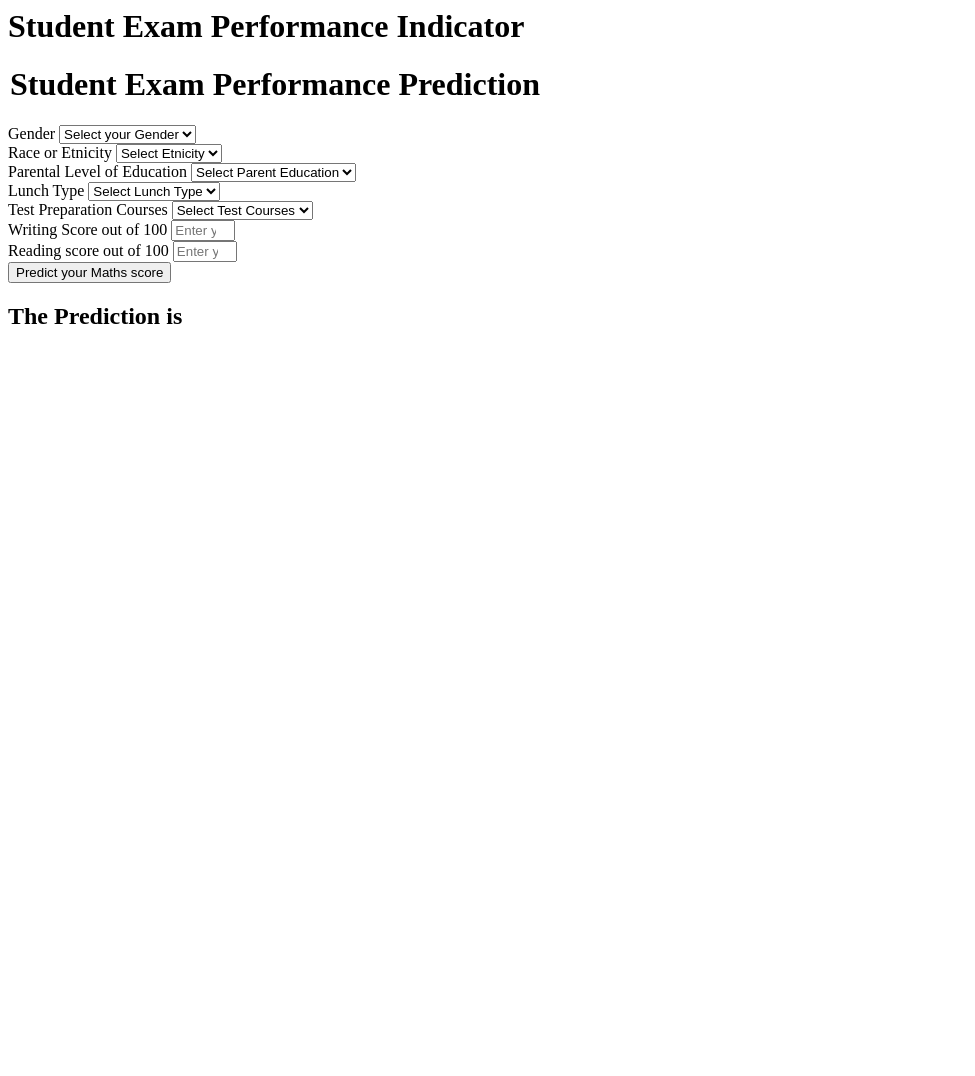
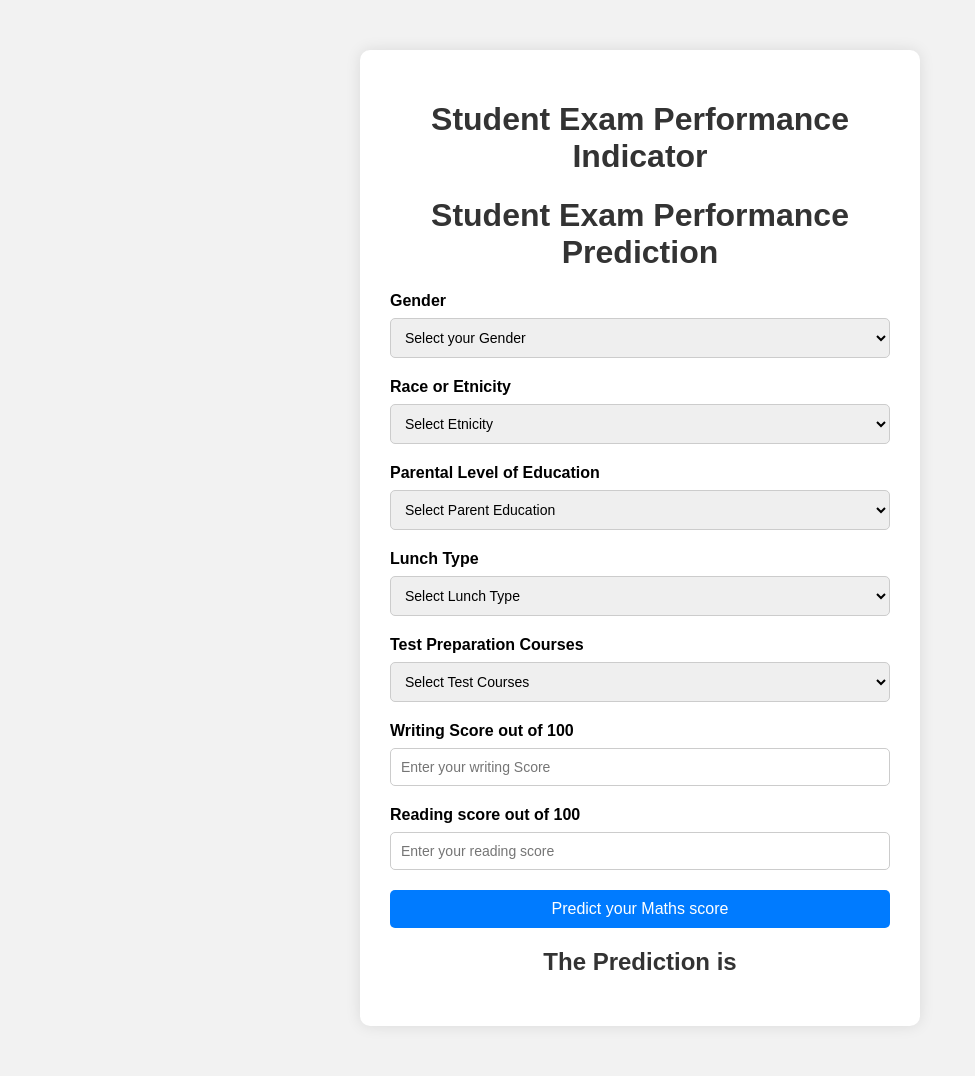
Before and after one commit to AjayS1509/mlproject, a Flask app: page /predictdata in a window 1280 px wide. Shown: the whole page, without its empty margins (0-975 px from the left). Before the commit the page ends 324 px from the top, so only its background shows below. Run offline with Flask 3, Linux system fonts and the light colour scheme.

Commit message:
css added

```diff
--- a/templates/home.html
+++ b/templates/home.html
@@ -1,4 +1,69 @@
-<html>
+<!DOCTYPE html>
+<html lang="en">
+<head>
+    <meta charset="UTF-8">
+    <title>Student Exam Performance Indicator</title>
+    <style>
+        body {
+            background-color: #f2f2f2;
+            font-family: Arial, sans-serif;
+            margin: 0;
+            padding: 0;
+        }
+
+        .login {
+            width: 500px;
+            margin: 50px auto;
+            padding: 30px;
+            background-color: #ffffff;
+            box-shadow: 0 0 15px rgba(0, 0, 0, 0.1);
+            border-radius: 10px;
+        }
+
+        h1, h2, legend {
+            text-align: center;
+            color: #333;
+        }
+
+        .mb-3 {
+            margin-bottom: 20px;
+        }
+
+        label {
+            display: block;
+            margin-bottom: 8px;
+            font-weight: bold;
+        }
+
+        select, input[type="number"], .form-control {
+            width: 100%;
+            padding: 10px;
+            font-size: 14px;
+            border-radius: 5px;
+            border: 1px solid #ccc;
+            box-sizing: border-box;
+        }
+
+        .btn-primary {
+            background-color: #007bff;
+            color: white;
+            padding: 10px 15px;
+            border: none;
+            border-radius: 5px;
+            font-size: 16px;
+            width: 100%;
+            cursor: pointer;
+        }
+
+        .btn-primary:hover {
+            background-color: #0056b3;
+        }
+
+        .placeholder {
+            color: #999;
+        }
+    </style>
+</head>
 <body>
     <div class="login">
         <h1>Student Exam Performance Indicator</h1>
@@ -7,112 +72,77 @@
             <h1>
                 <legend>Student Exam Performance Prediction</legend>
             </h1>
+
             <div class="mb-3">
                 <label class="form-label">Gender</label>
-                    <select class="form-control" name="gender" id="" placeholder="Enter your Gender" required>
+                <select class="form-control" name="gender" required>
                     <option class="placeholder" selected disabled value="">Select your Gender</option>
-                        <option value="male">
-                            Male
-                        </option>
-                        <option value="female">
-                            Female
-                        </option>
+                    <option value="male">Male</option>
+                    <option value="female">Female</option>
                 </select>
             </div>
 
             <div class="mb-3">
                 <label for="form-label">Race or Etnicity</label>
-                    <select class="form-control" name="ethnicity" id="" aria-placeholder="Enter your etnicity" required>
+                <select class="form-control" name="ethnicity" required>
                     <option class="placeholder" selected disabled value="">Select Etnicity</option>
-                        <option value="group A">
-                            Group A
-                        </option>
-                        <option value="group B">
-                            Group B
-                        </option>
-                        <option value="group C">
-                            Group C
-                        </option>
-                        <option value="group D">
-                            Group D
-                        </option>
-                        <option value="group E">
-                            Group E
-                        </option>
+                    <option value="group A">Group A</option>
+                    <option value="group B">Group B</option>
+                    <option value="group C">Group C</option>
+                    <option value="group D">Group D</option>
+                    <option value="group E">Group E</option>
                 </select>
             </div>
 
             <div class="mb-3">
                 <label for="form-label">Parental Level of Education</label>
-                    <select class="form-control" name="parental_level_of_education" id="" aria-placeholder="Enter your Parent Education" required>
+                <select class="form-control" name="parental_level_of_education" required>
                     <option class="placeholder" selected disabled value="">Select Parent Education</option>
-                        <option value="associate's degree">
-                            associate's degree
-                        </option>
-                        <option value="bachelor's degree">
-                            bachelor's degree
-                        </option>
-                        <option value="high school">
-                            high school
-                        </option>
-                        <option value="master's degree">
-                            master's degree
-                        </option>
-                        <option value="some college">
-                            some college
-                        </option>
-                        <option value="some high school">
-                            some high school
-                        </option>
+                    <option value="associate's degree">associate's degree</option>
+                    <option value="bachelor's degree">bachelor's degree</option>
+                    <option value="high school">high school</option>
+                    <option value="master's degree">master's degree</option>
+                    <option value="some college">some college</option>
+                    <option value="some high school">some high school</option>
                 </select>
             </div>
 
             <div class="mb-3">
                 <label class="form-label">Lunch Type</label>
-                    <select class="form-control" name="lunch" id="" aria-placeholder="Enter your Lunch" required>
+                <select class="form-control" name="lunch" required>
                     <option class="placeholder" selected disabled value="">Select Lunch Type</option>
-                        <option value="free/reduced">
-                            free/reduced
-                        </option>
-                        <option value="standard">
-                            standard
-                        </option>
+                    <option value="free/reduced">free/reduced</option>
+                    <option value="standard">standard</option>
                 </select>
             </div>
 
             <div class="mb-3">
                 <label class="form-label">Test Preparation Courses</label>
-                    <select class="form-control" name="test_preparation_course" id="" aria-placeholder="Enter Your Course" required>
+                <select class="form-control" name="test_preparation_course" required>
                     <option class="placeholder" selected disabled value="">Select Test Courses</option>
-                        <option value="none">
-                            None
-                        </option>
-                        <option value="Completed">
-                            Completed
-                        </option>
+                    <option value="none">None</option>
+                    <option value="Completed">Completed</option>
                 </select>
             </div>
 
             <div class="mb-3">
-                    <label class="form-label" for="">Writing Score out of 100</label>
+                <label class="form-label">Writing Score out of 100</label>
                 <input class="form-control" type="number" name="reading_score" placeholder="Enter your writing Score" min="0" max="100" />
             </div>
 
             <div class="mb-3">
-                    <label class="form-label" for="">Reading score out of 100</label>
+                <label class="form-label">Reading score out of 100</label>
                 <input class="form-control" type="number" name="writing_score" placeholder="Enter your reading score" min="0" max="100" />
             </div>
 
             <div class="mb-3">
-                    <input class="btn btn-primary" type="submit" name="" id="" value="Predict your Maths score" required />
+                <input class="btn btn-primary" type="submit" value="Predict your Maths score" required />
             </div>
-
         </form>
 
         <h2>
             The Prediction is {{results}}
         </h2>
-
     </div>
 </body>
 </html>
```
Lines whose indentation alone changed are shown as unchanged.
